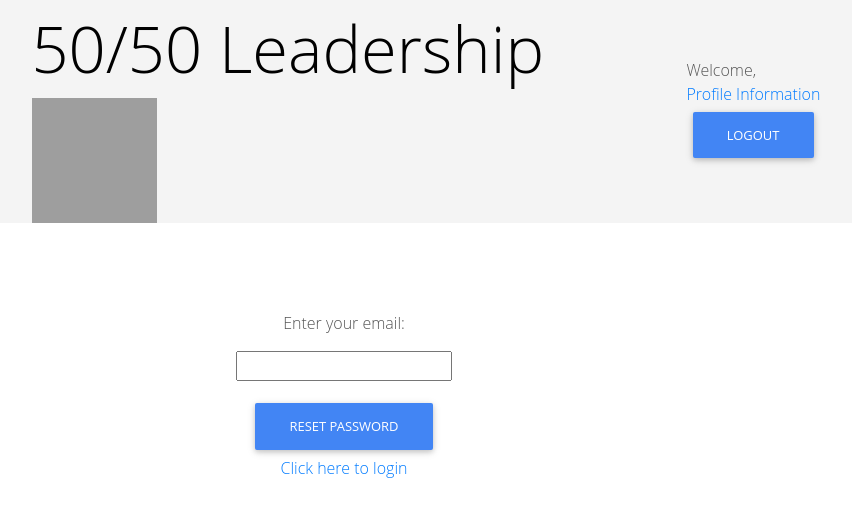
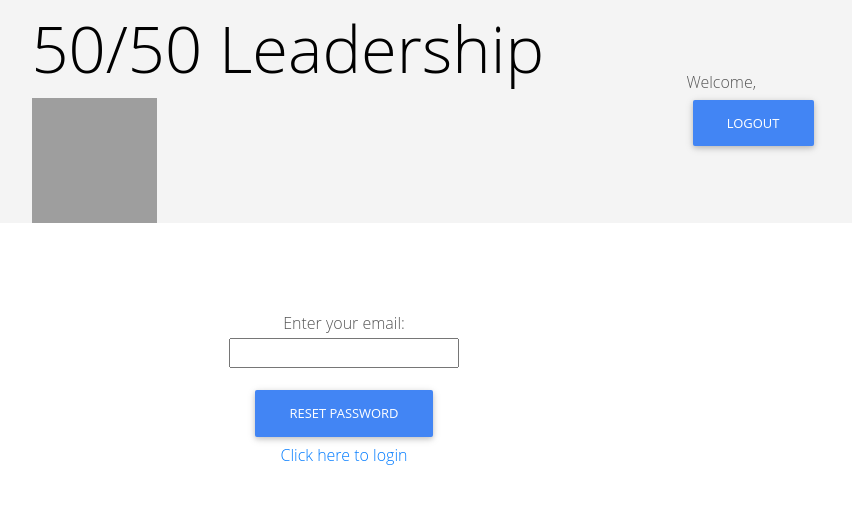
Before and after one commit to poptanimukesh/mentorprogram, a Django app: page /accounts/password_reset/ in a window 1280 px wide. Shown: the top 517 px of the page, without its empty margins (296-1148 px from the left). Run offline with Django 3.2, Linux system fonts and the light colour scheme; a user stored in the database is signed in; data comes from the database, SQL or seed files in the repository; some libraries are stand-ins or nearby versions; grey boxes are pictures that could not be loaded.

Commit message:
UI fix, login form

```diff
--- a/polls/templates/header.html
+++ b/polls/templates/header.html
@@ -29,7 +29,6 @@
     {% if user.is_authenticated %}
         <div class="col-sm-3" style="margin: auto;">
             <div>Welcome, {{ user.first_name }} {{ user.last_name }}</div>
-            <div><a href="#">Profile Information</a></div>
             <div><button type="button" class="btn btn-primary"><a class="custom-a" href="{% url 'logout'%}">Logout</a></button></div>
         </div>
     {% endif %}
--- a/templates/registration/password_reset_form.html
+++ b/templates/registration/password_reset_form.html
@@ -2,6 +2,11 @@
 <html>
 
 {% include "header.html" %}
+<style type="text/css">
+input[type="email"] {
+    width: 230px;
+}
+</style>
 
 	<body>
 	    <div class="container">
@@ -12,7 +17,7 @@
 			  {% if form.email.errors %}
 			    {{ form.email.errors }}
 			  {% endif %}
-			  	  <p>Enter your email:</p>
+			  	  <p style="margin-bottom: 0.2rem;">Enter your email:</p>
 			      <p>{{ form.email }}</p>
 			    <input type="submit" class="btn btn-primary" value="Reset password">
 			  </form>
```
Also changed, not shown: templates/registration/login.html (+8 -0 lines).
